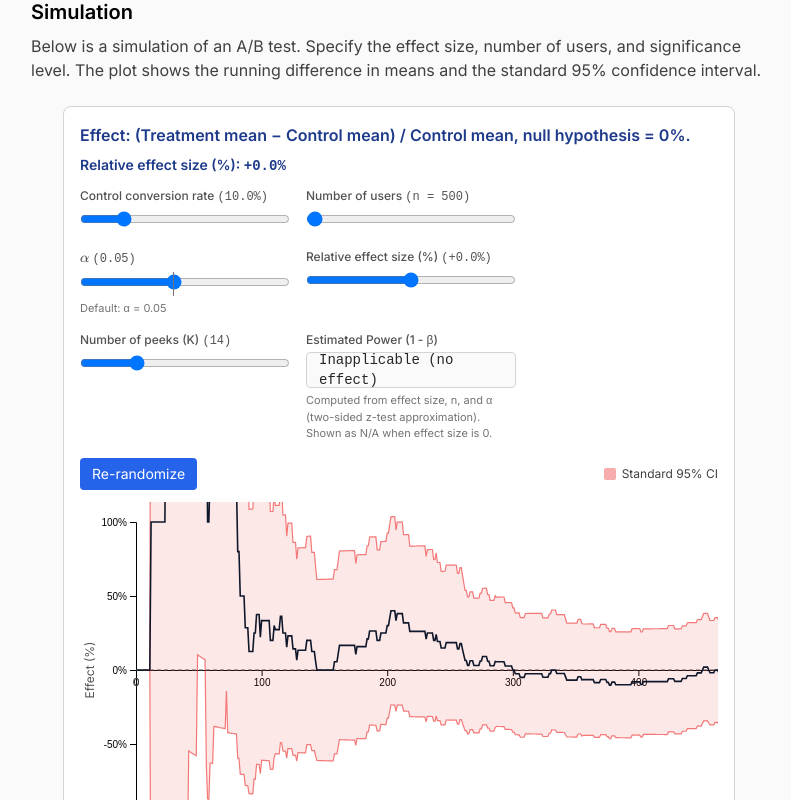
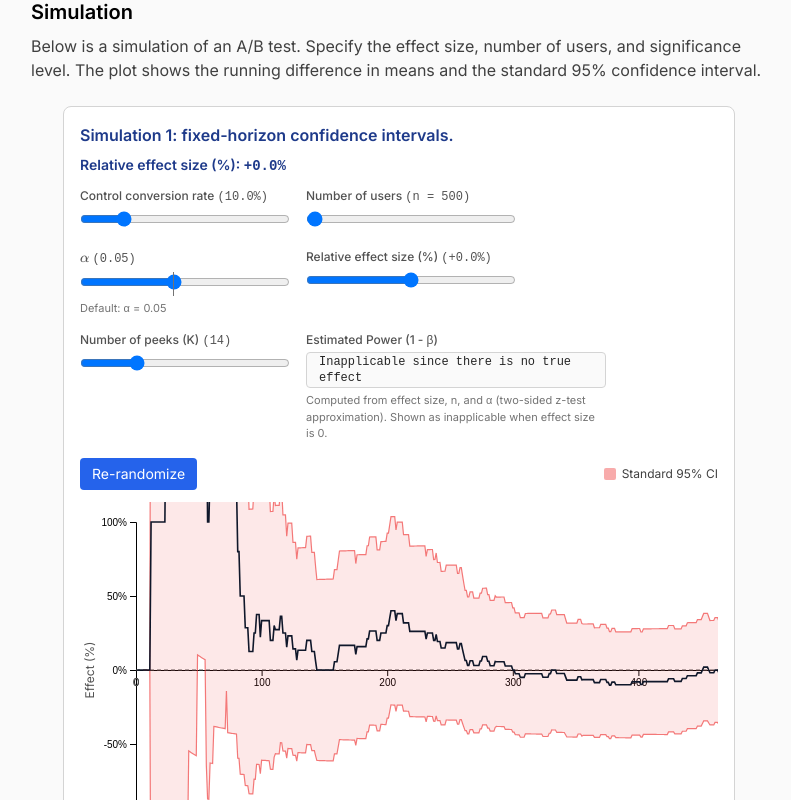
Before and after one commit to n-levy/sequential_testing, a Next.js app in the folder site/: page /short in a window 1280 px wide. Shown: the part 980-1780 px from the top of the page, without its empty margins (353-1144 px from the left). Built offline with nearby package versions, Linux system fonts and the light colour scheme.

Commit message:
Refine simulation header assumptions and power display

```diff
--- a/site/components/shared/ABTestSim.tsx
+++ b/site/components/shared/ABTestSim.tsx
@@ -431,7 +431,7 @@ export function ABTestSim({
   return (
     <div className="bg-white border border-neutral-300 rounded-lg p-4 my-6">
       <div className="mb-2 text-base font-semibold text-blue-900">
-        Effect: (Treatment mean − Control mean) / Control mean, null hypothesis = 0%.
+        Simulation 1: fixed-horizon confidence intervals.
       </div>
       <div className="mb-3 text-sm text-blue-900 font-semibold">
         Relative effect size (%): <span className="font-mono">{(effectiveEffect * 100 >= 0 ? '+' : '')}{(effectiveEffect * 100).toFixed(1)}%</span>
@@ -503,15 +503,19 @@ export function ABTestSim({
           />
         </div>
         {showPowerControl && (
-          <div className="w-full sm:w-[210px]">
+          <div className="w-full sm:w-[300px]">
             <label className="block text-xs font-medium text-neutral-600 mb-1">
               Estimated Power (1 - β)
             </label>
-            <div className="h-9 px-3 flex items-center rounded border border-neutral-300 bg-neutral-50 text-neutral-800 font-mono text-sm">
-              {estimatedPower === null ? 'Inapplicable (no effect)' : `${(estimatedPower * 100).toFixed(1)}%`}
+            <div className="h-9 px-3 flex items-center rounded border border-neutral-300 bg-neutral-50 text-neutral-800 font-mono text-xs w-full">
+              {estimatedPower === null
+                ? 'Inapplicable since there is no true effect'
+                : estimatedPower >= 0.9995
+                  ? '≈100%'
+                  : `${(estimatedPower * 100).toFixed(1)}%`}
             </div>
             <div className="text-[11px] text-neutral-500 mt-1">
-              Computed from effect size, n, and α (two-sided z-test approximation). Shown as N/A when effect size is 0.
+              Computed from effect size, n, and α (two-sided z-test approximation). Shown as inapplicable when effect size is 0.
             </div>
           </div>
         )}
@@ -620,8 +624,11 @@ export function ABTestSim({
                 <h5 className="font-semibold text-neutral-900 mb-2">Assumptions</h5>
                 <ul className="list-disc list-inside space-y-1">
                   <li>Binary outcome metric (Bernoulli), modeled as conversion in each arm.</li>
+                  <li>Uplift is modeled as relative lift on baseline: <InlineMath>{`\\text{uplift} = (\\bar p_B - \\bar p_A)/\\bar p_A`}</InlineMath>, with generator <InlineMath>{`p_B = p_A(1 + \\text{lift})`}</InlineMath>.</li>
+                  <li>Null hypothesis is <InlineMath>{`H_0: \\text{lift} = 0`}</InlineMath> (equivalently, no treatment effect).</li>
                   <li>Standard deviation follows Bernoulli variance in each arm: <InlineMath>{`\\sigma_A = \\sqrt{p_A(1-p_A)},\\ \\sigma_B = \\sqrt{p_B(1-p_B)}`}</InlineMath>, so <InlineMath>{`\\mathrm{SE}(\\hat p_B-\\hat p_A)=\\sqrt{(\\sigma_A^2+\\sigma_B^2)/n}`}</InlineMath>.</li>
                   <li>Equal traffic split: 50% control and 50% treatment.</li>
+                  <li>Control conversion baseline is user-specified via slider.</li>
                   <li>Independent users/events within and across arms (no clustering or interference).</li>
                   <li>No missing data, no delayed outcomes, and no sample-ratio mismatch.</li>
                   <li>Two-sided significance check at each look: CI crossing zero is treated as significant.</li>
@@ -632,7 +639,8 @@ export function ABTestSim({
                 <h5 className="font-semibold text-neutral-900 mb-2">Notes</h5>
                 <ul className="list-disc list-inside space-y-1">
                   <li>The Monte Carlo estimate uses 1000 repetitions, so displayed rates include simulation noise.</li>
-                  <li>Relative effect is now applied as a multiplicative lift on the selected control baseline: <InlineMath>{`p_B = p_A(1 + \\text{lift})`}</InlineMath>. Example: baseline 10% with +4% lift gives treatment 10.4%.</li>
+                  <li>Example: baseline 10% with +4% relative lift gives treatment 10.4%.</li>
+                  <li>Estimated power is shown as <InlineMath>{`\\approx 100\\%`}</InlineMath> when extremely close to 1, rather than exactly 100%.</li>
                 </ul>
               </div>
             </div>
```
